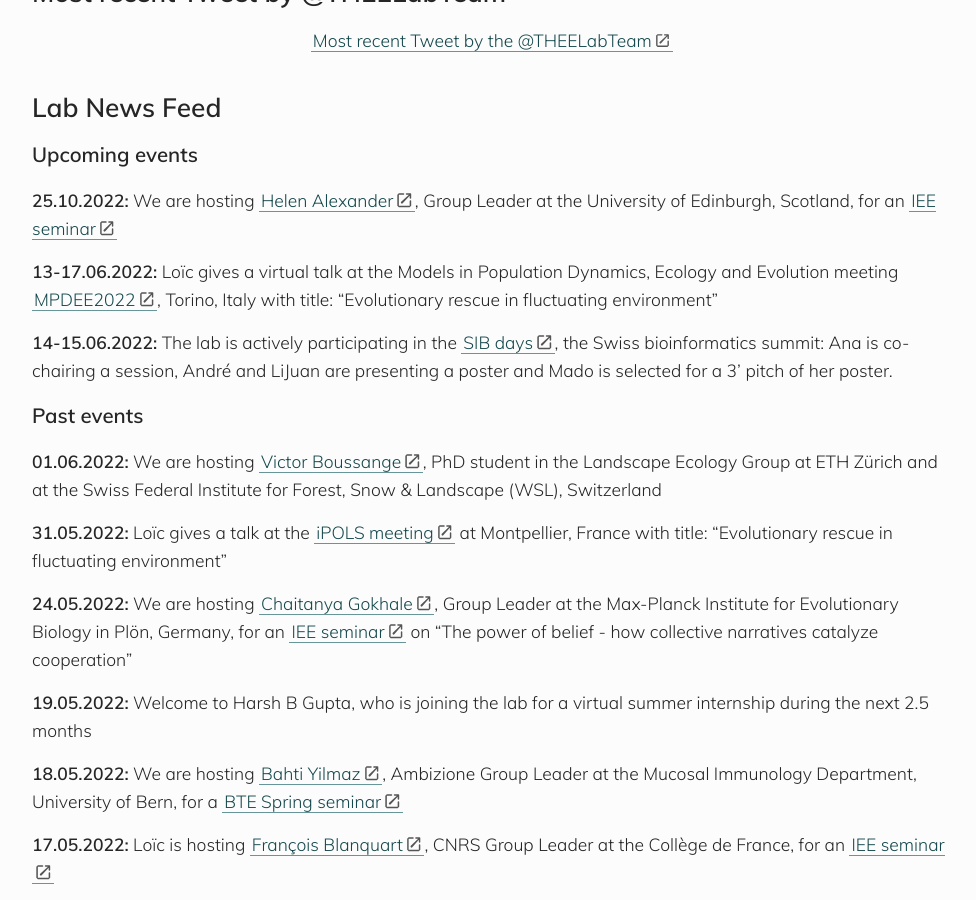
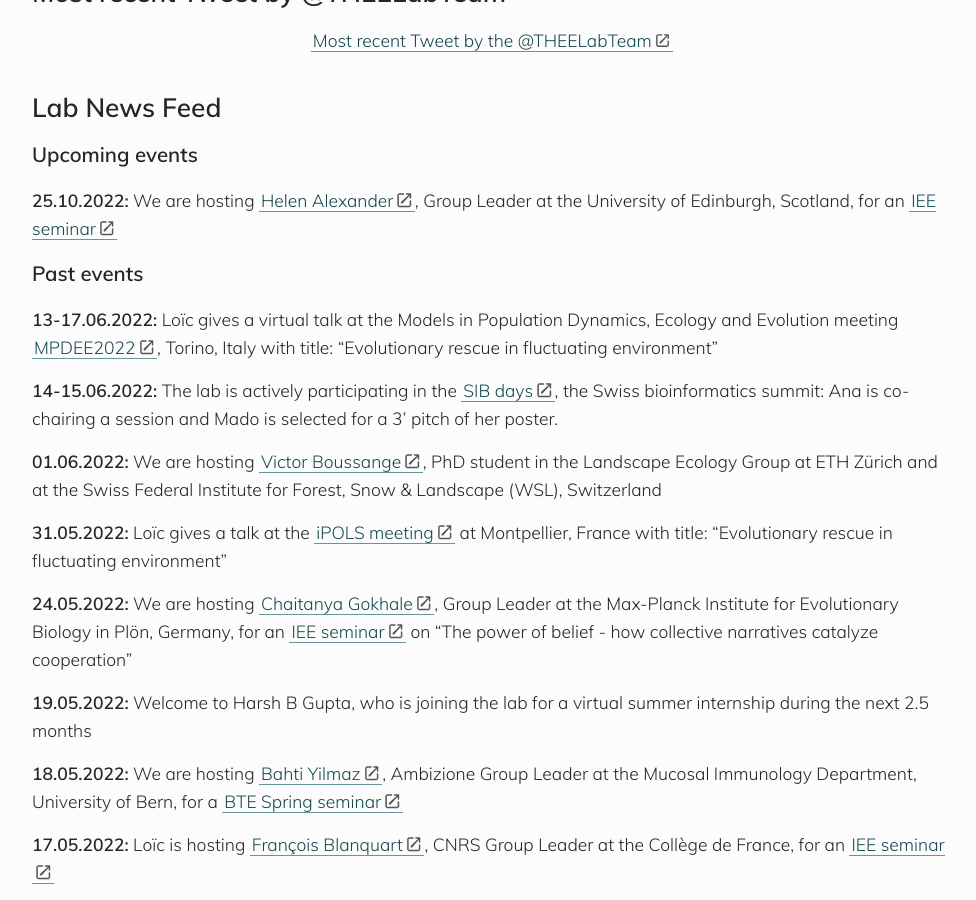
Before and after one commit to banklab/banklab.github.io, a Jekyll site: the page built from index.md, in a window 1280 px wide and 900 px high, scrolled down 548 px. Shown: the whole window, without its empty margins (148-1124 px from the left). Built offline with Jekyll 4.4.1, drawn with Linux system fonts in a browser that asks for light colours; some web fonts are replaced; comment, search, counter and statistics services are not loaded.

Commit message:
Update index.md
Timeline update

```diff
--- a/index.md
+++ b/index.md
@@ -20,11 +20,11 @@ Welcome to the web page of the Division Theoretical Ecology and Evolution at the
 
 **25.10.2022:** We are hosting [Helen Alexander](https://www.ed.ac.uk/biology/groups/alexander), Group Leader at the University of Edinburgh, Scotland, for an [IEE seminar](https://www.iee.unibe.ch/studies/lecture_series_in_ecology_and_evolution/index_eng.html)
 
+### Past events
+
 **13-17.06.2022:** Loïc gives a virtual talk at the Models in Population Dynamics, Ecology and Evolution meeting [MPDEE2022](https://sites.google.com/view/mpdee2022), Torino, Italy with title: "Evolutionary rescue in fluctuating environment"
 
-**14-15.06.2022:** The lab is actively participating in the [SIB days](https://sibdays.sib.swiss/about-sib-days), the Swiss bioinformatics summit: Ana is co-chairing a session, André and LiJuan are presenting a poster and Mado is selected for a 3' pitch of her poster.
-
-### Past events
+**14-15.06.2022:** The lab is actively participating in the [SIB days](https://sibdays.sib.swiss/about-sib-days), the Swiss bioinformatics summit: Ana is co-chairing a session and Mado is selected for a 3' pitch of her poster.
 
 **01.06.2022:** We are hosting [Victor Boussange](https://ele.ethz.ch/the-group/people/person-detail/victor-boussange.html), PhD student in the Landscape Ecology Group at ETH Zürich and at the Swiss Federal Institute for Forest, Snow & Landscape (WSL), Switzerland
 
```
